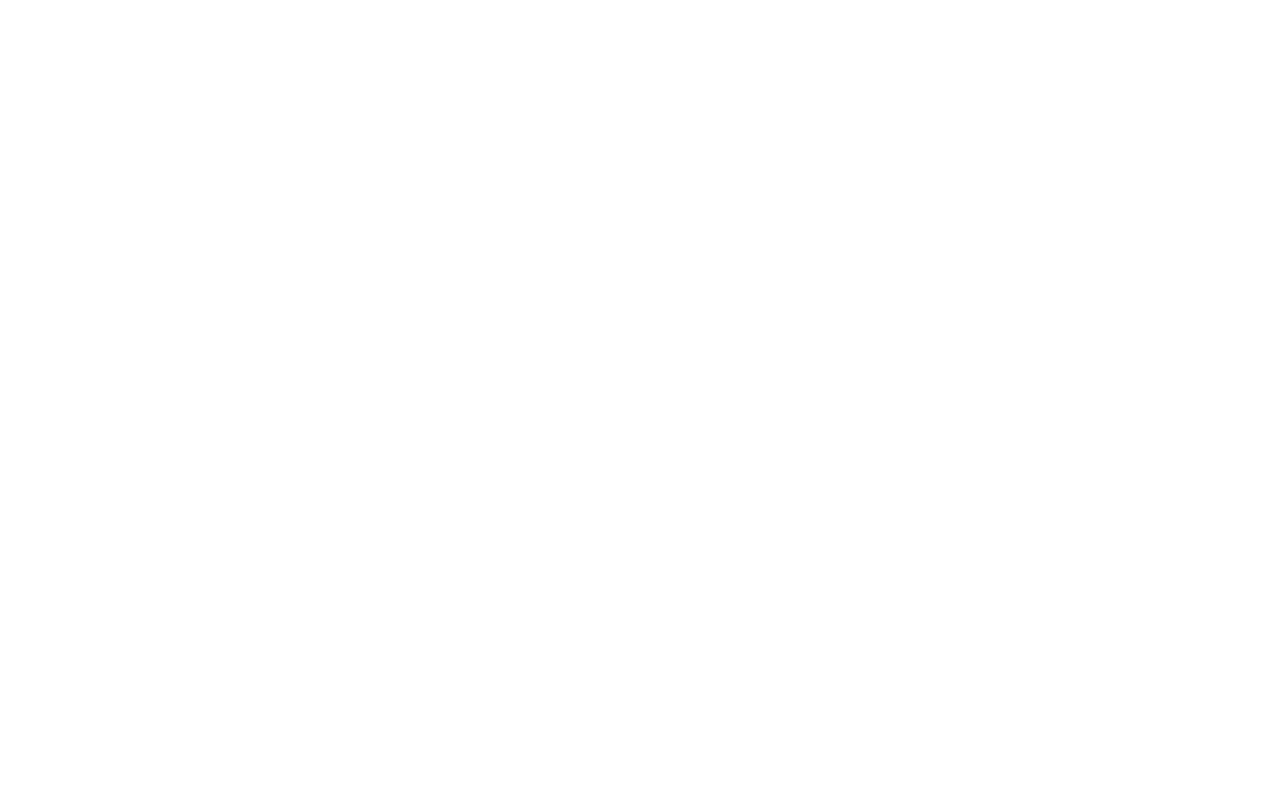
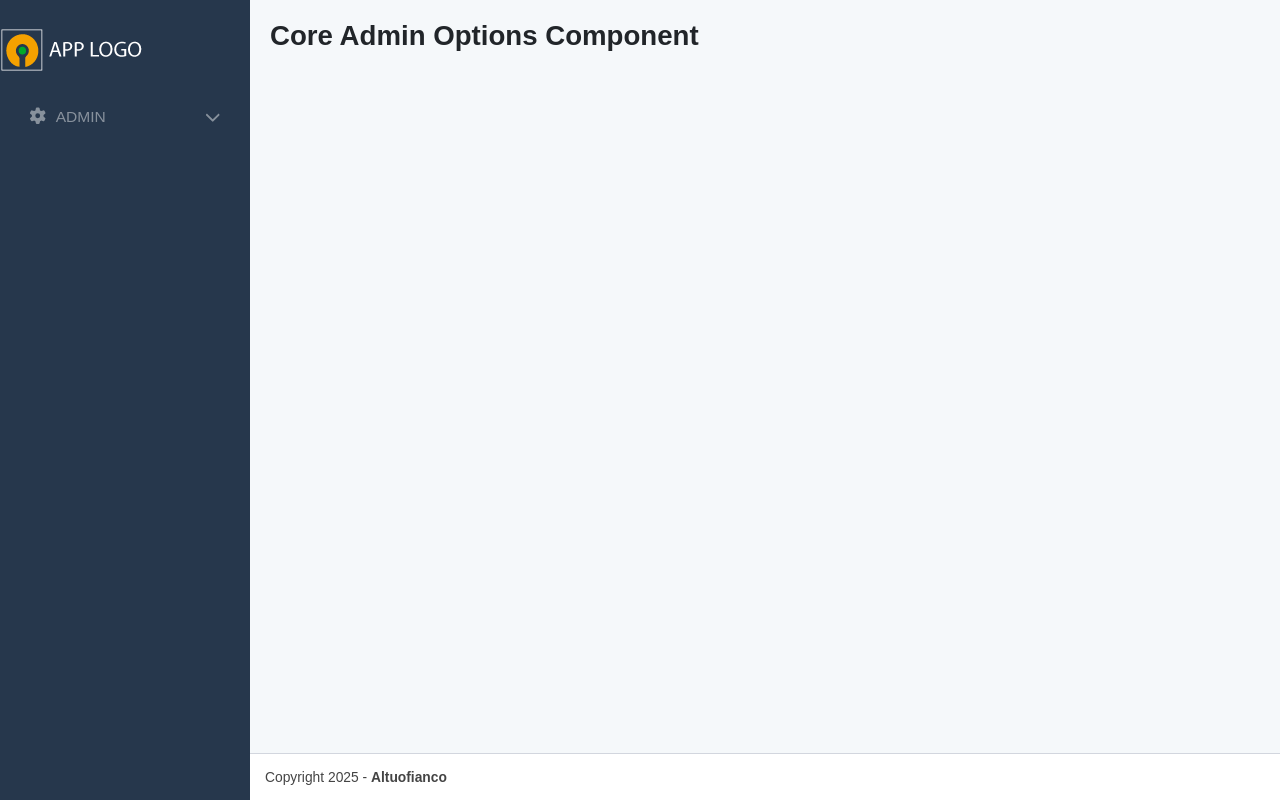
Before and after one commit to seriiserii825/nuxt-dashcore, a Nuxt app: page /admin/core_admin_options in a window 1280 px wide. Before the commit this address had no page. Built offline with nearby package versions, Linux system fonts and the light colour scheme.

Commit message:
feat: finished admin menu

```diff
--- a/components/Menu/MenuItem.vue
+++ b/components/Menu/MenuItem.vue
@@ -83,6 +83,21 @@
   width: 100%;
   font-size: 1.8rem;
   color: var(--text-light);
+  &.menu-item--open {
+    & > .menu-item__button {
+      color: white;
+    }
+    .menu-item__link {
+      &.router-link-exact-active {
+        color: white;
+      }
+    }
+  }
+  &.menu-item--depth-0 > .menu-item__link--leaf.router-link-exact-active {
+    color: white;
+  }
+  &.menu-item--depth-0 > .menu-item__link--leaf,
+  .menu-item--depth-1 > .menu-item__link,
   &__button {
     display: flex;
     padding: 0.8rem 3.2rem;
--- a/data/menu/admin_menu.ts
+++ b/data/menu/admin_menu.ts
@@ -2,34 +2,43 @@
 
 export const admin_menu: MenuNode[] = [
   {
-    label: "Products",
-    icon: ["fas", "box"],
+    label: "ADMIN",
+    icon: ["fas", "gear"],
     children: [
       {
-        label: "Speakers",
-        icon: ["fas", "volume-high"],
+        label: "Utenti",
+        icon: ["faw", "fa-user"],
+        to: "/admin/core_users",
+      },
+      {
+        label: "Menu",
+        icon: ["faw", "list-alt"],
         children: [
-          { label: "Opera Line", to: "/products/opera", icon: ["fas", "music"] },
-          { label: "Classic Line", to: "/products/classic", icon: ["fas", "record-vinyl"] },
+          { label: "Pagine", to: "/admin/core_menus", icon: ["fa", "folder-open"] },
+          { label: "Autorizzazioni", to: "/admin/core_permissions_general", icon: ["fa", "unlock-alt"] },
+          { label: "Eccezioni", to: "/admin/core_permissions_exceptions", icon: ["fa", "fa-asterisk"] },
         ],
       },
       {
-        label: "Accessories",
-        icon: ["fas", "plug"],
+        label: "Indirizzi",
+        icon: ["faw", "fa-envelope"],
         children: [
-          { label: "Cables", to: "/products/cables", icon: ["fas", "bolt"] },
-          { label: "Stands", to: "/products/stands", icon: ["fas", "grip-lines"] },
+          { label: "Nazioni", to: "/admin/core_countries", icon: ["faw", "fa-globe"] },
+          { label: "Province", to: "/admin/core_provinces", icon: ["fa", "fa-map-marker"] },
+          { label: "Comuni", to: "/admin/core_cities", icon: ["fa", "fa-university"] },
         ],
+      },
+      {
+        label: "Admin options",
+        icon: ["faw", "fa-paperclip"],
+        to: "/admin/core_admin_options",
       },
     ],
   },
   {
-    label: "About",
-    icon: ["fas", "circle-info"],
-    children: [
-      { label: "Story", to: "/about/story", icon: ["fas", "book-open"] },
-      { label: "Team", to: "/about/team", icon: ["fas", "users"] },
-    ],
+    label: "Clienti",
+    icon: ["fas", "fa-users"],
+    to: "/admin/core_customers",
   },
   { label: "Blog", to: "/blog", icon: ["fas", "rss"] },
   { label: "Contact", to: "/contact", icon: ["fas", "envelope"] },
--- /dev/null
+++ b/pages/admin/core_admin_options.vue
@@ -0,0 +1,11 @@
+<script setup lang="ts">
+definePageMeta({
+  layout: 'admin',
+})
+</script>
+
+<template>
+  <div class="core-users">
+    <h1>Core Admin Options Component</h1>
+  </div>
+</template>
--- /dev/null
+++ b/pages/admin/core_cities.vue
@@ -0,0 +1,11 @@
+<script setup lang="ts">
+definePageMeta({
+  layout: 'admin',
+})
+</script>
+
+<template>
+  <div class="core-users">
+    <h1>Core Cities Component</h1>
+  </div>
+</template>
--- /dev/null
+++ b/pages/admin/core_countries.vue
@@ -0,0 +1,11 @@
+<script setup lang="ts">
+definePageMeta({
+  layout: 'admin',
+})
+</script>
+
+<template>
+  <div class="core-users">
+    <h1>Core Countries Component</h1>
+  </div>
+</template>
--- /dev/null
+++ b/pages/admin/core_customers.vue
@@ -0,0 +1,11 @@
+<script setup lang="ts">
+definePageMeta({
+  layout: 'admin',
+})
+</script>
+
+<template>
+  <div class="core-users">
+    <h1>Core Customers Component</h1>
+  </div>
+</template>
--- /dev/null
+++ b/pages/admin/core_menus.vue
@@ -0,0 +1,11 @@
+<script setup lang="ts">
+definePageMeta({
+  layout: 'admin',
+})
+</script>
+
+<template>
+  <div class="core-users">
+    <h1>Core Menus Component</h1>
+  </div>
+</template>
--- /dev/null
+++ b/pages/admin/core_permissions_exceptions.vue
@@ -0,0 +1,11 @@
+<script setup lang="ts">
+definePageMeta({
+  layout: 'admin',
+})
+</script>
+
+<template>
+  <div class="core-users">
+    <h1>Core Exceptions Component</h1>
+  </div>
+</template>
--- /dev/null
+++ b/pages/admin/core_permissions_general.vue
@@ -0,0 +1,11 @@
+<script setup lang="ts">
+definePageMeta({
+  layout: 'admin',
+})
+</script>
+
+<template>
+  <div class="core-users">
+    <h1>Core Permission general Component</h1>
+  </div>
+</template>
--- /dev/null
+++ b/pages/admin/core_provinces.vue
@@ -0,0 +1,11 @@
+<script setup lang="ts">
+definePageMeta({
+  layout: 'admin',
+})
+</script>
+
+<template>
+  <div class="core-users">
+    <h1>Core Provinces Component</h1>
+  </div>
+</template>
--- /dev/null
+++ b/pages/admin/core_users.vue
@@ -0,0 +1,11 @@
+<script setup lang="ts">
+definePageMeta({
+  layout: 'admin',
+})
+</script>
+
+<template>
+  <div class="core-users">
+    <h1>Core Users Component</h1>
+  </div>
+</template>
```
